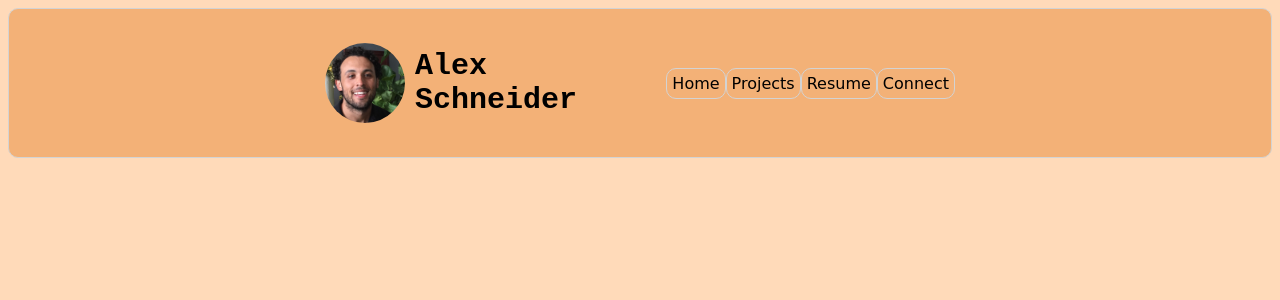
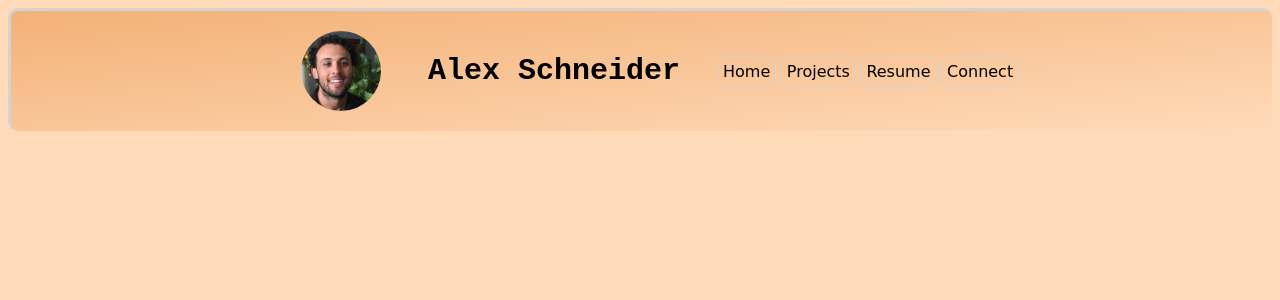
Before and after one commit to Schneider-Alex/Portfolio_Page, a Flask app: page / in a window 1280 px wide. Shown: the top 300 px of the page. Run offline with Flask 2, Linux system fonts and the light colour scheme.

Commit message:
Some styling changes

```diff
--- a/flask_app/static/style.css
+++ b/flask_app/static/style.css
@@ -10,10 +10,15 @@ a, a:hover, a:focus, a:active {
     display: flex;
     justify-content: space-between;
     align-items: center;
-    padding: 20px 25%;
+    padding-top:20px ;
+    padding-bottom:20px ;
+    padding-right:20%;
+    padding-left:20%;
     border-radius: 10px;
-    border:1px solid lightgray;
-    background-color: rgb(243, 177, 119);
+    border-top:3px solid lightgray;
+    border-left:3px solid lightgray;
+    /* background-color:rgb(243, 177, 119); */
+    background-image: linear-gradient(to bottom right, rgb(243, 177, 119), peachpuff);
 }
 .navbar:hover{
     background-color: rgb(243, 170, 106);
@@ -28,17 +33,18 @@ a, a:hover, a:focus, a:active {
 .navbar_right > a{
     font-family:Apple Chancery, cursive;
     padding: 5px;
-
     border: lightgray solid 1px;
     border-radius: 10px;
 }
 .navbar_right > a:hover{
     font-size: 20px;
-    color:white;
-    background-color: gray;
+    color:dark gray;
+    border: lightgray solid 3px;
+    background-image: linear-gradient(to bottom right, rgb(243, 177, 119), peachpuff);
 }
 
 .navbar_left{
+    flex:0.6;
     display: flex;
     justify-content: space-evenly;
     align-items: center;
```
